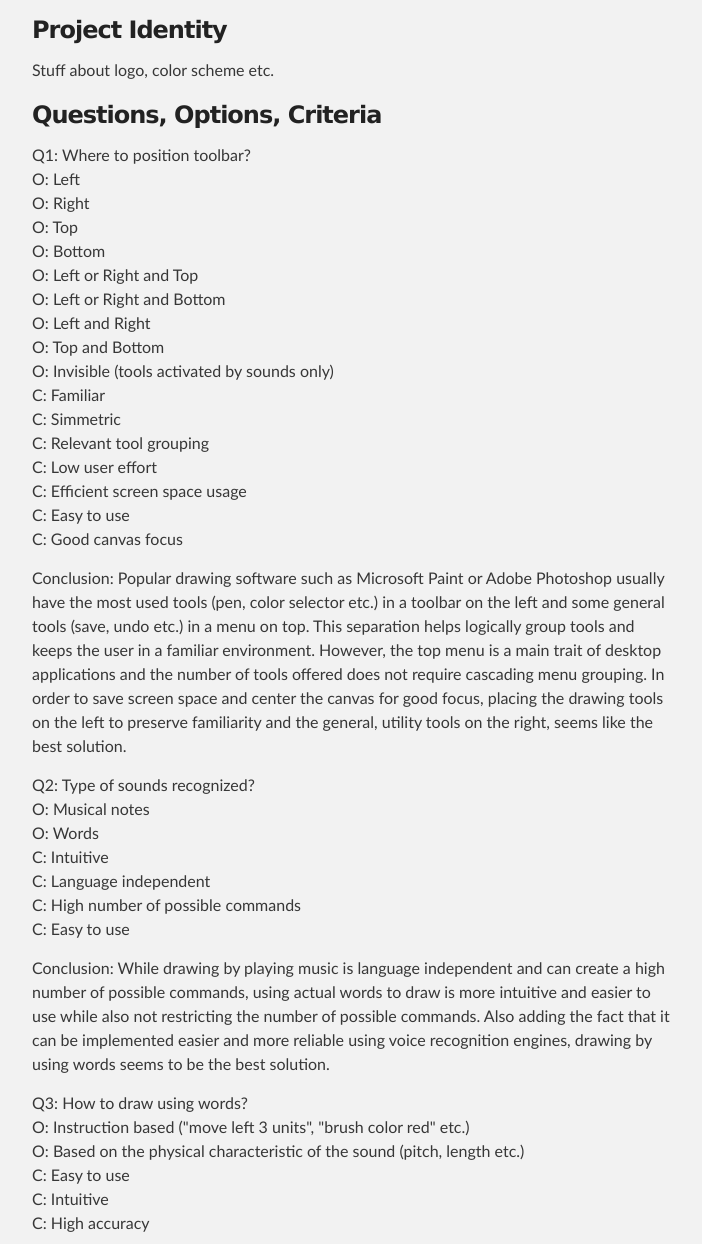
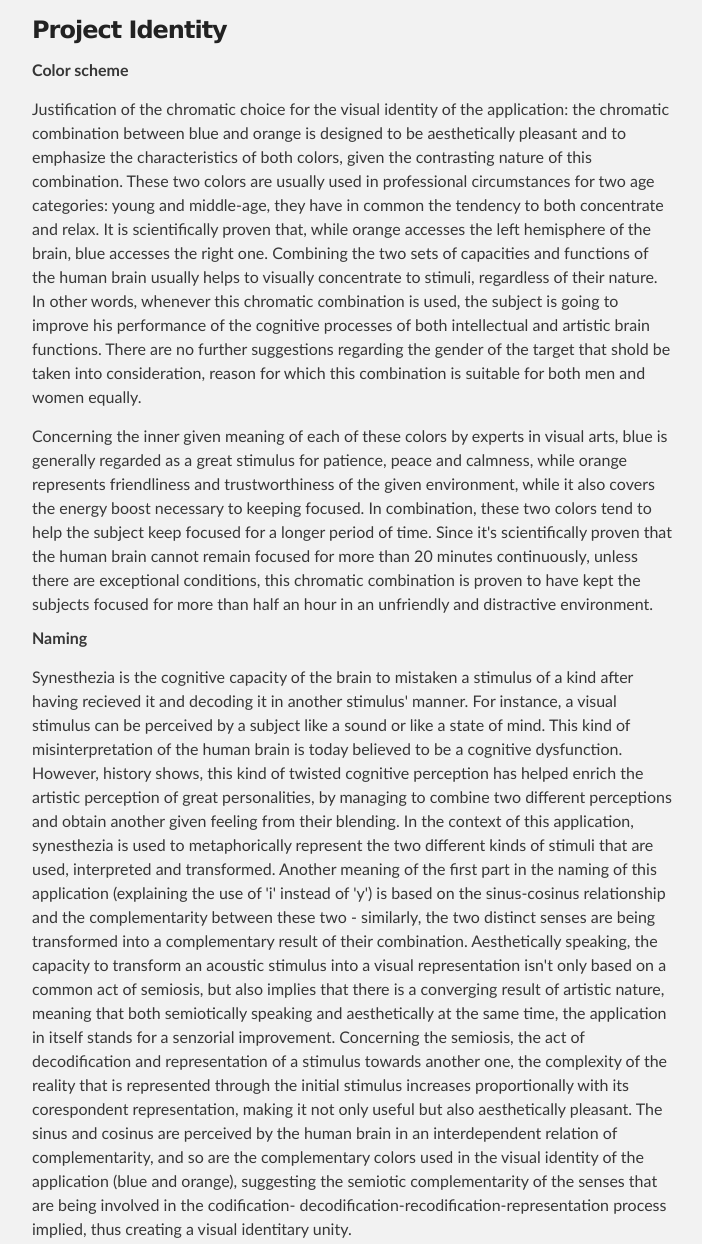
Before and after one commit to radugr/Sinaesthetic, a plain HTML site: page index.html in a window 1280 px wide. Shown: the part 1087-2331 px from the top of the page, without its empty margins (288-990 px from the left). Drawn offline with Linux system fonts and the light colour scheme.

Commit message:
Update index.html
Added visual identity

```diff
--- a/index.html
+++ b/index.html
@@ -53,13 +53,55 @@
 <h3>
 <a name="rather-drive-stick" class="anchor" href="#rather-drive-stick"><span class="octicon octicon-link"></span></a>Project Identity</h3>
 
-<p>Stuff about logo, color scheme etc.</p>
+<p><strong>Color scheme</strong></p>
+
+<p>Justification of the chromatic choice for the visual identity of the application: the chromatic combination
+between blue and orange is designed to be aesthetically pleasant and to emphasize the characteristics of both
+colors, given the contrasting nature of this combination. These two colors are usually used in professional
+circumstances for two age categories: young and middle-age, they have in common the tendency to both
+concentrate and relax. It is scientifically proven that, while orange accesses the left hemisphere of the
+brain, blue accesses the right one. Combining the two sets of capacities and functions of the human brain
+usually helps to visually concentrate to stimuli, regardless of their nature. In other words, whenever this
+chromatic combination is used, the subject is going to improve his performance of the cognitive processes of
+both intellectual and artistic brain functions. There are no further suggestions regarding the gender of the
+target that shold be taken into consideration, reason for which this combination is suitable for both men and
+women equally.</p>
+Concerning the inner given meaning of each of these colors by experts in visual arts, blue is generally
+regarded as a great stimulus for patience, peace and calmness, while orange represents friendliness and
+trustworthiness of the given environment, while it also covers the energy boost necessary to keeping focused.
+In combination, these two colors tend to help the subject keep focused for a longer period of time. Since
+it's scientifically proven that the human brain cannot remain focused for more than 20 minutes continuously,
+unless there are exceptional conditions, this chromatic combination is proven to have kept the subjects
+focused for more than half an hour in an unfriendly and distractive environment.
+
+<p><strong>Naming</strong></p>
+
+<p>Synesthezia is the cognitive capacity of the brain to mistaken a stimulus of a kind after having recieved it
+and decoding it in another stimulus' manner. For instance, a visual stimulus can be perceived by a subject
+like a sound or like a state of mind. This kind of misinterpretation of the human brain is today believed to
+be a cognitive dysfunction. However, history shows, this kind of twisted cognitive perception has helped
+enrich the artistic perception of great personalities, by managing to combine two different perceptions and
+obtain another given feeling from their blending. In the context of this application, synesthezia is used to
+metaphorically represent the two different kinds of stimuli that are used, interpreted and transformed.
+Another meaning of the first part in the naming of this application (explaining the use of 'i' instead of
+'y') is based on the sinus-cosinus relationship and the complementarity between these two - similarly, the
+two distinct senses are being transformed into a complementary result of their combination. Aesthetically
+speaking, the capacity to transform an acoustic stimulus into a visual representation isn't only based on a
+common act of semiosis, but also implies that there is a converging result of artistic nature, meaning that
+both semiotically speaking and aesthetically at the same time, the application in itself stands for a
+senzorial improvement. Concerning the semiosis, the act of decodification and representation of a stimulus
+towards another one, the complexity of the reality that is represented through the initial stimulus increases
+proportionally with its corespondent representation, making it not only useful but also aesthetically
+pleasant. The sinus and cosinus are perceived by the human brain in an interdependent relation of
+complementarity, and so are the complementary colors used in the visual identity of the application (blue and
+orange), suggesting the semiotic complementarity of the senses that are being involved in the codification-
+decodification-recodification-representation process implied, thus creating a visual identitary unity. </p>
 
 <h3>
 <a name="qoc" class="anchor" href="#qoc"><span class="octicon octicon-link"></span></a>
 Questions, Options, Criteria</h3>
 
-<p>Q1: Where to position toolbar?<br/>
+<p><strong>Q1: Where to position toolbar?</strong><br/>
 O: Left<br/>
 O: Right<br/>
 O: Top<br/>
@@ -77,7 +119,7 @@ C: Efficient screen space usage<br/>
 C: Easy to use<br/>
 C: Good canvas focus</p>
 
-<p>Conclusion: Popular drawing software such as Microsoft Paint or Adobe Photoshop usually have the most used
+<p><i>Conclusion:</i> Popular drawing software such as Microsoft Paint or Adobe Photoshop usually have the most used
 tools (pen, color selector etc.) in a toolbar on the left and some general tools (save, undo etc.) in a menu
 on top. This separation helps logically group tools and keeps the user in a familiar environment. However,
 the top menu is a main trait of desktop applications and the number of tools offered does not require
@@ -85,7 +127,7 @@ cascading menu grouping. In order to save screen space and center the canvas for
 drawing tools on the left to preserve familiarity and the general, utility tools on the right, seems like the
 best solution.</p>
 
-<p>Q2: Type of sounds recognized?<br/>
+<p><strong>Q2: Type of sounds recognized?</strong><br/>
 O: Musical notes<br/>
 O: Words<br/>
 C: Intuitive<br/>
@@ -93,19 +135,19 @@ C: Language independent<br/>
 C: High number of possible commands<br/>
 C: Easy to use</p>
 
-<p>Conclusion: While drawing by playing music is language independent and can create a high number of possible
+<p><i>Conclusion:</i> While drawing by playing music is language independent and can create a high number of possible
 commands, using actual words to draw is more intuitive and easier to use while also not restricting the
 number of possible commands. Also adding the fact that it can be implemented easier and more reliable using
 voice recognition engines, drawing by using words seems to be the best solution.</p>
 
-<p>Q3: How to draw using words?<br/>
+<p><strong>Q3: How to draw using words?</strong><br/>
 O: Instruction based ("move left 3 units", "brush color red" etc.)<br/>
 O: Based on the physical characteristic of the sound (pitch, length etc.)<br/>
 C: Easy to use<br/>
 C: Intuitive<br/>
 C: High accuracy</p>
 
-<p>Conclusion: Using exact instructions offers a much higher accuracy and ease of use and seems to be the best
+<p><i>Conclusion:</i> Using exact instructions offers a much higher accuracy and ease of use and seems to be the best
 solution.</p>
 
 <h3>
```
